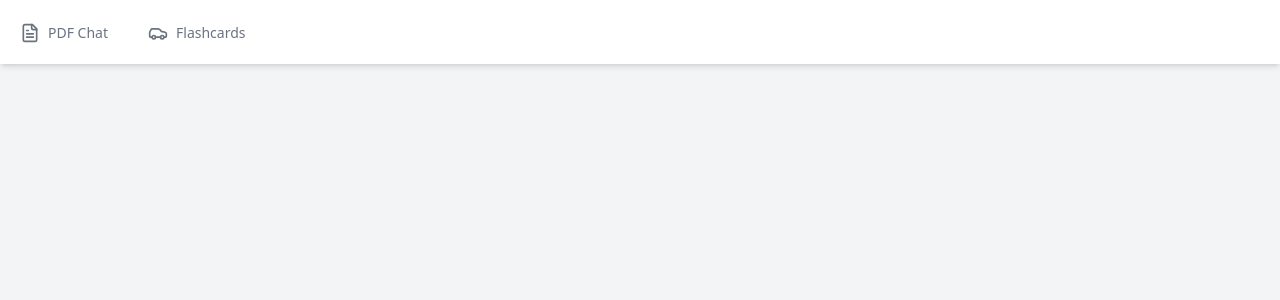
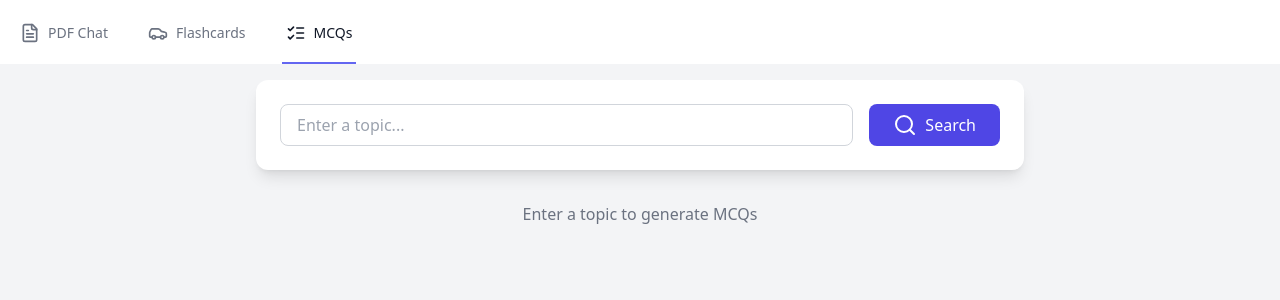
Before and after one commit to bibinwithab/pdf-analyzer, a React (Vite) app in the folder frontend/: page /mcqs in a window 1280 px wide. Before the commit this address had no page. Shown: the top 300 px of the page. Built offline with nearby package versions, Linux system fonts and the light colour scheme.

Commit message:
add MCQs feature and update navbar for navigation

```diff
--- a/frontend/src/App.tsx
+++ b/frontend/src/App.tsx
@@ -3,6 +3,7 @@ import { BrowserRouter as Router, Routes, Route } from 'react-router-dom';
 import Navbar from './components/Navbar';
 import PDFChat from './components/PDFChat';
 import Flashcards from './components/Flashcards';
+import MCQs from './components/MCQs'; // 🔹 Import your MCQs component
 
 function App() {
   return (
@@ -12,6 +13,7 @@ function App() {
         <Routes>
           <Route path="/" element={<PDFChat />} />
           <Route path="/flashcards" element={<Flashcards />} />
+          <Route path="/mcqs" element={<MCQs />} />
         </Routes>
       </div>
     </Router>
--- /dev/null
+++ b/frontend/src/components/MCQs.tsx
@@ -0,0 +1,150 @@
+import React, { useState } from 'react';
+import axios from 'axios';
+import { Search, RotateCw } from 'lucide-react';
+
+interface MCQ {
+  question: string;
+  options: {
+    A: string;
+    B: string;
+    C: string;
+    D: string;
+  };
+  correct_answer: string;
+}
+
+export default function MCQs() {
+  const [topic, setTopic] = useState('');
+  const [mcqs, setMcqs] = useState<MCQ[]>([]);
+  const [currentIndex, setCurrentIndex] = useState(0);
+  const [showAnswer, setShowAnswer] = useState(false);
+  const [loading, setLoading] = useState(false);
+
+  const URL = 'http://127.0.0.1:8000/';
+
+  const handleSearch = async () => {
+    if (!topic.trim()) return;
+
+    setLoading(true);
+    try {
+      const response = await axios.post(URL + 'generate-mcqs/', {
+        question: topic,
+      });
+
+      if (response.data && Array.isArray(response.data.mcqs)) {
+        setMcqs(response.data.mcqs);
+      } else {
+        console.error('Invalid MCQ format received');
+        setMcqs([]);
+      }
+      setCurrentIndex(0);
+      setShowAnswer(false);
+    } catch (error) {
+      console.error('Error fetching MCQs:', error);
+    } finally {
+      setLoading(false);
+    }
+  };
+
+  const handleOptionClick = (optionKey: string) => {
+    setShowAnswer(true);
+  };
+
+  return (
+    <div className="min-h-screen bg-gray-100 p-4">
+      <div className="max-w-3xl mx-auto">
+        {/* Search Section */}
+        <div className="bg-white rounded-xl shadow-lg p-6 mb-8">
+          <div className="flex gap-4">
+            <input
+              type="text"
+              value={topic}
+              onChange={(e) => setTopic(e.target.value)}
+              placeholder="Enter a topic..."
+              className="flex-1 px-4 py-2 border border-gray-300 rounded-lg focus:outline-none focus:ring-2 focus:ring-indigo-500"
+              onKeyPress={(e) => e.key === 'Enter' && handleSearch()}
+            />
+            <button
+              onClick={handleSearch}
+              disabled={loading}
+              className="bg-indigo-600 text-white px-6 py-2 rounded-lg hover:bg-indigo-700 transition-colors flex items-center gap-2 disabled:opacity-50"
+            >
+              {loading ? <RotateCw className="animate-spin" /> : <Search />}
+              Search
+            </button>
+          </div>
+        </div>
+
+        {/* MCQ Display */}
+        {mcqs.length > 0 && (
+          <div className="space-y-6">
+            <div className="bg-white rounded-xl shadow-lg p-8 space-y-4">
+              <h2 className="text-2xl font-semibold text-gray-800">
+                {mcqs[currentIndex].question}
+              </h2>
+              <div className="space-y-3">
+                {Object.entries(mcqs[currentIndex].options).map(
+                  ([key, value]) => (
+                    <button
+                      key={key}
+                      onClick={() => handleOptionClick(key)}
+                      className={`block w-full text-left px-4 py-2 rounded-lg border ${
+                        showAnswer
+                          ? key === mcqs[currentIndex].correct_answer
+                            ? 'border-green-600 bg-green-100 text-green-800 font-semibold'
+                            : 'border-gray-300 bg-white'
+                          : 'border-gray-300 bg-white hover:bg-indigo-50'
+                      }`}
+                    >
+                      <strong>{key}.</strong> {value}
+                    </button>
+                  )
+                )}
+              </div>
+              {showAnswer && (
+                <p className="text-sm text-green-600 mt-2">
+                  Correct Answer: {mcqs[currentIndex].correct_answer}
+                </p>
+              )}
+            </div>
+
+            {/* Navigation Controls */}
+            <div className="flex justify-between items-center">
+              <button
+                onClick={() =>
+                  setCurrentIndex((prev) => Math.max(prev - 1, 0))
+                }
+                disabled={currentIndex === 0}
+                className="px-4 py-2 text-indigo-600 hover:bg-indigo-50 rounded-lg transition-colors disabled:opacity-50"
+              >
+                Previous
+              </button>
+              <span className="text-gray-600">
+                {currentIndex + 1} of {mcqs.length}
+              </span>
+              <button
+                onClick={() => {
+                  setCurrentIndex((prev) =>
+                    Math.min(prev + 1, mcqs.length - 1)
+                  );
+                  setShowAnswer(false);
+                }}
+                disabled={currentIndex === mcqs.length - 1}
+                className="px-4 py-2 text-indigo-600 hover:bg-indigo-50 rounded-lg transition-colors disabled:opacity-50"
+              >
+                Next
+              </button>
+            </div>
+          </div>
+        )}
+
+        {/* Empty State */}
+        {mcqs.length === 0 && !loading && (
+          <div className="text-center text-gray-500 mt-8">
+            Enter a topic to generate MCQs
+          </div>
+        )}
+      </div>
+    </div>
+  );
+}
--- a/frontend/src/components/Navbar.tsx
+++ b/frontend/src/components/Navbar.tsx
@@ -1,5 +1,5 @@
 import React from 'react';
-import { FileText, Car as Cards } from 'lucide-react';
+import { FileText, Car as Cards, ListChecks } from 'lucide-react';
 import { Link, useLocation } from 'react-router-dom';
 
 export default function Navbar() {
@@ -32,6 +32,17 @@ export default function Navbar() {
               <Cards className="w-5 h-5 mr-2" />
               Flashcards
             </Link>
+            <Link
+              to="/mcqs"
+              className={`inline-flex items-center px-1 pt-1 border-b-2 text-sm font-medium ${
+                location.pathname === '/mcqs'
+                  ? 'border-indigo-500 text-gray-900'
+                  : 'border-transparent text-gray-500 hover:border-gray-300 hover:text-gray-700'
+              }`}
+            >
+              <ListChecks className="w-5 h-5 mr-2" />
+              MCQs
+            </Link>
           </div>
         </div>
       </div>
```
Also changed, not shown: 1 other file (tests, documents, lock files or other folders).
